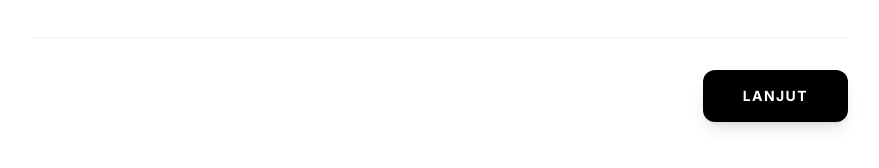
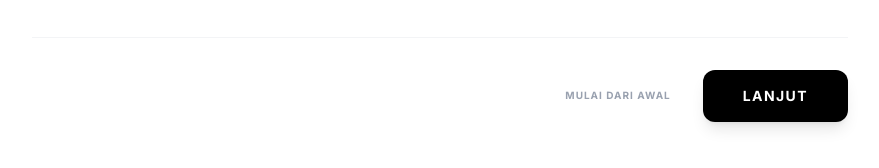
Before and after one commit to arekgresikid/form-consult, a React (Vite) app: page / in a window 1280 px wide. Shown: the part 2694-2862 px from the top of the page, without its empty margins (200-1079 px from the left). Built offline with nearby package versions, Linux system fonts and the light colour scheme; a web font is replaced by a local one.

Commit message:
feat: add reset form functionality

```diff
--- a/src/components/ConsultationForm.tsx
+++ b/src/components/ConsultationForm.tsx
@@ -279,6 +279,25 @@ export default function ConsultationForm() {
     }
   };
 
+  const handleResetForm = () => {
+    if (window.confirm('Apakah Anda yakin ingin menghapus semua isian dan mulai dari awal?')) {
+      localStorage.removeItem('consultationFormProgress');
+      setFormData({
+        clientName: '', clientEmail: '', clientPhone: '', jobTitle: '',
+        websiteType: '', otherWebsiteType: '', techStack: '', designStyle: '', primaryColor: '', customColor: '',
+        logoStatus: '', logoNotes: '', contentStatus: '', contentNotes: '', preferredFont: '',
+        hostingStatus: '', hostingPlan: '',
+        domainStatus: '', domainName: '', domainExt: '.com', emailStatus: '',
+        elements: [], ecommerceFeatures: [], securityFeatures: [], features: [], marketingOptions: [],
+        budget: '', handoverFormat: '', referenceUrl: '', proposalLink: '',
+        logoUrl: '', contentUrl: '', additionalNotes: '', hp_field: ''
+      });
+      setUserAnswer('');
+      setCurrentStep(1);
+      window.scrollTo({ top: 0, behavior: 'smooth' });
+    }
+  };
+
   return (
     <form onSubmit={handleSubmit} className="max-w-6xl mx-auto py-12 px-4">
       <div className="space-y-12">
@@ -379,12 +398,20 @@ export default function ConsultationForm() {
               Kembali
             </button>
           )}
+          <div className="flex items-center gap-4 ml-auto">
+            <button
+              type="button"
+              onClick={handleResetForm}
+              className="px-4 py-2 text-gray-400 hover:text-red-500 text-[10px] font-bold uppercase tracking-widest transition-colors"
+            >
+              Mulai Dari Awal
+            </button>
 
             {currentStep < totalSteps ? (
               <button
                 type="button"
                 onClick={nextStep}
-              className="ml-auto px-10 py-4 bg-black text-white text-sm font-bold tracking-widest uppercase rounded-xl hover:bg-gray-800 transition-all shadow-lg hover:shadow-xl active:scale-95"
+                className="px-10 py-4 bg-black text-white text-sm font-bold tracking-widest uppercase rounded-xl hover:bg-gray-800 transition-all shadow-lg hover:shadow-xl active:scale-95"
               >
                 Lanjut
               </button>
@@ -392,11 +419,12 @@ export default function ConsultationForm() {
               <button
                 type="submit"
                 disabled={isSubmitting}
-              className="ml-auto px-10 py-4 bg-black text-white text-sm font-bold tracking-widest uppercase rounded-xl hover:bg-gray-800 transition-all shadow-lg hover:shadow-xl disabled:bg-gray-400 disabled:scale-100 active:scale-95"
+                className="px-10 py-4 bg-black text-white text-sm font-bold tracking-widest uppercase rounded-xl hover:bg-gray-800 transition-all shadow-lg hover:shadow-xl disabled:bg-gray-400 disabled:scale-100 active:scale-95"
               >
                 {isSubmitting ? 'Mengirim...' : 'Kirim Konsultasi'}
               </button>
             )}
+          </div>
         </div>
 
         <StatusModal
```
Lines whose indentation alone changed are shown as unchanged.
